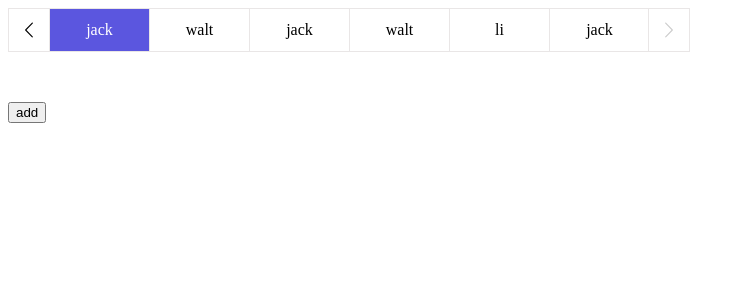
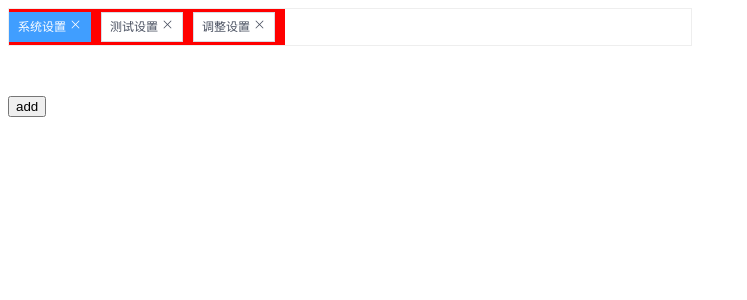
Before and after one commit to 1want/vue3-tabs, a Vue app: page / in a window 1280 px wide. Shown: the top 300 px of the page, without its empty margins (0-747 px from the left). Built offline with nearby package versions, Linux system fonts and the light colour scheme.

Commit message:
删除多余功能

```diff
--- a/src/App.vue
+++ b/src/App.vue
@@ -1,6 +1,6 @@
 <template>
   <div class="content">
-    <Tabs :list="arr" showIcon />
+    <Tabs v-model:list="arr" showIcon />
   </div>
 
   <button @click="add">add</button>
@@ -12,46 +12,22 @@ import { ref } from 'vue'
 
 const arr = ref([
   {
-    name: 'jack',
+    name: '系统设置',
     url: 'a'
   },
   {
-    name: 'walt',
+    name: '测试设置',
     url: 'b'
   },
   {
-    name: 'jack',
-    url: 'a'
-  },
-  {
-    name: 'walt',
-    url: 'b'
-  },
-  {
-    name: 'li',
+    name: '调整设置',
     url: 'c'
-  },
-  {
-    name: 'jack',
-    url: 'a'
-  },
-  {
-    name: 'walt',
-    url: 'b'
   }
-  // {
-  //   name: 'jack',
-  //   url: 'a'
-  // },
-  // {
-  //   name: 'walt',
-  //   url: 'b'
-  // }
 ])
 let num = 0
 const add = () => {
   arr.value.push({
-    name: num,
+    name: num + '',
     url: 'a'
   })
   num++
@@ -66,12 +42,17 @@ const close = () => {
 }
 </script>
 
-<style>
+<style scoped>
 button {
   margin-top: 50px;
 }
 .content {
   width: 682px;
-  height: 100%;
+  height: 36px;
+  display: flex;
+  align-items: center;
+  background: #fff;
+  border: 1px solid #eee;
+  /* overflow: hidden; */
 }
 </style>
--- a/src/assets/css/tabs.css
+++ /dev/null
@@ -1,71 +0,0 @@
-.tabs-content {
-  display: flex;
-  align-items: center;
-  text-align: center;
-  border: 1px solid #e9e6e6;
-}
-.tabs-content .tabs-box {
-  flex: 1;
-  overflow: hidden;
-  box-sizing: border-box;
-  height: 42px;
-}
-.tabs-content .tabs {
-  display: flex;
-  transition: all 0.6s ease-in-out;
-  box-sizing: border-box;
-  border-left: 1px solid #e9e6e6;
-  border-right: 1px solid #e9e6e6;
-}
-.tabs-content .tab {
-  line-height: 42px;
-  border-right: 1px solid #e9e6e6;
-  position: relative;
-  box-sizing: border-box;
-}
-.tabs-content .tab:hover {
-  background: #5b56df;
-  color: #fff;
-  cursor: pointer;
-}
-.tabs-content .tab:hover .close-icon {
-  visibility: visible;
-}
-.tabs-content .tab .close-icon {
-  line-height: 18px;
-  position: absolute;
-  right: 6px;
-  visibility: hidden;
-}
-.tabs-content .is-active {
-  background: #5b56df;
-  color: #fff;
-}
-.tabs-content .pre,
-.tabs-content .next {
-  width: 40px;
-  box-sizing: border-box;
-  border: none;
-  outline: none;
-  cursor: pointer;
-  display: flex;
-  align-items: center;
-  justify-content: center;
-  line-height: 42px;
-  height: 42px;
-}
-.tabs-content .is-disabled {
-  cursor: not-allowed;
-  opacity: 0.2;
-}
-.tabs-content .next .icon {
-  transform: rotate(180deg);
-}
-.tabs-content ul,
-.tabs-content li {
-  margin: 0;
-  padding: 0;
-}
-.tabs-content li {
-  list-style: none;
-}
--- a/src/assets/css/tabs.less
+++ /dev/null
@@ -1,76 +0,0 @@
-.tabs-content {
-  display: flex;
-  align-items: center;
-  text-align: center;
-  border: 1px solid #e9e6e6;
-  .tabs-box {
-    flex: 1;
-    overflow: hidden;
-    box-sizing: border-box;
-    height: 42px;
-  }
-  .tabs {
-    display: flex;
-    transition: all 0.6s ease-in-out;
-    box-sizing: border-box;
-    border-left: 1px solid #e9e6e6;
-    border-right: 1px solid #e9e6e6;
-  }
-
-  .tab {
-    line-height: 42px;
-    border-right: 1px solid #e9e6e6;
-    position: relative;
-    box-sizing: border-box;
-
-    &:hover {
-      background: #5b56df;
-      color: #fff;
-      cursor: pointer;
-      .close-icon {
-        visibility: visible;
-      }
-    }
-    .close-icon {
-      line-height: 18px;
-      position: absolute;
-      // top: -6px;
-      right: 6px;
-      visibility: hidden;
-    }
-  }
-  .is-active {
-    background: #5b56df;
-    color: #fff;
-  }
-  .pre,
-  .next {
-    width: 40px;
-    box-sizing: border-box;
-    border: none;
-    outline: none;
-    cursor: pointer;
-    display: flex;
-    align-items: center;
-    justify-content: center;
-    line-height: 42px;
-    height: 42px;
-  }
-  .is-disabled {
-    cursor: not-allowed;
-    opacity: 0.2;
-  }
-  .next {
-    .icon {
-      transform: rotate(180deg);
-    }
-  }
-  ul,
-  li {
-    margin: 0;
-    padding: 0;
-  }
-  li {
-    list-style: none;
-  }
-}
--- a/src/components/tabs.vue
+++ b/src/components/tabs.vue
@@ -1,138 +1,118 @@
 <template>
   <div class="tabs-content">
+    <div class="tabs">
       <div
-      class="pre"
-      @click="pre"
-      :class="(pageSize <= 1 || currentIndex >= pageSize - 1) && 'is-disabled'"
-    >
-      <slot name="pre">
-        <ArrowIcon />
-      </slot>
-    </div>
-    <div class="tabs-box">
-      <ul
-        class="tabs"
-        ref="tabsRef"
-        @click="adaptive($event)"
-        :style="{ transform: `translateX(-${Number(transformX) + 'px'})` }"
-      >
-        <li
-          :style="{ minWidth: props.width || 100 + 'px' }"
-          class="tab"
-          :class="current === index && 'is-active'"
-          v-for="(item, index) of list"
+        v-for="(item, index) in props.list"
         :key="index"
+        :class="['tab', current === index && 'is-active']"
         @click="handleClick(item, index)"
       >
         {{ item.name }}
-          <span
+        <svg
+          v-if="props.list.length > 1"
+          xmlns="http://www.w3.org/2000/svg"
+          viewBox="0 0 1024 1024"
+          class="icon"
           @click.stop="close(item, index)"
-            class="close-icon"
-            v-if="showIcon"
         >
-            <slot name="closeIcon">x</slot>
-          </span>
-        </li>
-      </ul>
+          <path
+            style="font-size: 12px"
+            fill="currentColor"
+            d="M764.288 214.592 512 466.88 259.712 214.592a31.936 31.936 0 0 0-45.12 45.12L466.752 512 214.528 764.224a31.936 31.936 0 1 0 45.12 45.184L512 557.184l252.288 252.288a31.936 31.936 0 0 0 45.12-45.12L557.12 512.064l252.288-252.352a31.936 31.936 0 1 0-45.12-45.184z"
+          ></path>
+        </svg>
       </div>
-    <div
-      class="next"
-      @click="currentIndex !== 0 && next()"
-      :class="currentIndex === 0 && 'is-disabled'"
-    >
-      <slot name="next">
-        <ArrowIcon />
-      </slot>
     </div>
   </div>
 </template>
 
 <script setup lang="ts">
-import ArrowIcon from './arrow-icon.vue'
-import { getCurrentInstance, onMounted, ref, watch } from 'vue'
+import { ref, watch } from 'vue'
 
+interface TabItem {
+  name: string
+}
 interface Props {
-  list: any[]
+  list: TabItem[]
   jump?: boolean
-  showIcon?: boolean
-  width?: number
+  modelValue?: number
 }
-const props = defineProps<Props>()
-const emits = defineEmits(['handleClick', 'close'])
+const props = withDefaults(defineProps<Props>(), {})
+const emits = defineEmits(['handleClick', 'close', 'update:list', 'update:modelValue'])
 
-const tabsRef = ref<HTMLElement>()
-const pageSize = ref(0)
-const currentIndex = ref(0)
-const current = ref(0)
-const transformX = ref(0)
-let box = 0
-let scrollWidth = 0
-// const router = getCurrentInstance()!.appContext.config.globalProperties.$router
+const current = ref<number>(Number.isFinite(props.modelValue) ? (props.modelValue as number) : 0)
 
-onMounted(() => {
-  init()
-})
-
-const init = () => {
-  box = tabsRef.value!.offsetWidth
-  scrollWidth = props.list.length * (props.width || 100)
-  pageSize.value = Math.ceil(scrollWidth / box)
+function clamp<T extends number>(val: T, min: number, max: number): T {
+  return Math.min(Math.max(val, min), max) as T
 }
 
-const pre = () => {
-  if (!(pageSize.value > 1 && currentIndex.value < pageSize.value - 1)) return
-  transform(++currentIndex.value)
+// 受控激活索引变化
+watch(
+  () => props.modelValue,
+  val => {
+    if (typeof val === 'number' && Number.isFinite(val)) {
+      current.value = clamp(val, 0, Math.max(0, props.list.length - 1))
+    }
+  }
+)
+
+function handleClick(item: TabItem, index: number) {
+  emits('handleClick', item, index)
+  current.value = index
+  emits('update:modelValue', index)
 }
 
-const next = () => {
-  transform(--currentIndex.value)
+function close(item: TabItem, index: number) {
+  const nextList = props.list.slice(0, index).concat(props.list.slice(index + 1))
+  emits('close', item, index)
+  emits('update:list', nextList)
+
+  if (current.value > index) current.value -= 1
+  current.value = clamp(current.value, 0, Math.max(0, nextList.length - 1))
 }
-
-const transform = (index: number) => {
-  transformX.value = index * tabsRef.value!.offsetWidth
-}
-
-const adaptive = (e: any) => {
-  // console.log(e.target.offsetLeft)
-  if (pageSize.value <= 1) return
-  if (tabsRef.value!.offsetWidth - e.screenX + 40 < 100) {
-    currentIndex.value++
-    transformX.value = (currentIndex.value * tabsRef.value!.offsetWidth) / 2
-  }
-  if (e.screenX - 40 < 100 && currentIndex.value !== 0) {
-    currentIndex.value--
-    transformX.value =
-      ((currentIndex.value || 1) * tabsRef.value!.offsetWidth) / 2
-    return
-  }
-  if (e.screenX - 40 < 100 && currentIndex.value === 0) {
-    transformX.value = 0
-  }
-}
-
-const handleClick = (item: any, index: number) => {
-  emits('handleClick', item, index)
-  // props.jump && router.push(item?.url)
-  current.value = index
-}
-
-const close = (item: any, index: number) => {
-  props.list.splice(index, 1)
-  if (current.value === 0 || current.value < index) return
-  current.value--
-  emits('close', item)
-}
-
-const getBoxWidth = () => {
-  scrollWidth = props.list.length * (props.width || 100)
-  pageSize.value = Math.ceil(scrollWidth / box)
-  currentIndex.value = pageSize.value - 1
-  transform(currentIndex.value)
-}
-
-watch(props.list, getBoxWidth)
 </script>
 
 <style>
-@import url('../assets/css/tabs.css');
+.icon {
+  width: 13px;
+  height: 13px;
+}
+.tabs-content {
+  height: 100%;
+  background: red;
+  overflow-x: scroll;
+}
+.tabs-content::-webkit-scrollbar {
+  height: 0;
+}
+
+.tabs-content .tabs {
+  display: flex;
+  align-items: center;
+  height: 100%;
+  white-space: nowrap;
+}
+.tabs-content .tab {
+  position: relative;
+  cursor: pointer;
+  border: 1px solid #d8dce5;
+  color: #495060;
+  height: 28px;
+  line-height: 28px;
+  background: #fff;
+  padding: 0 8px;
+  font-size: 12px;
+  margin-right: 10px;
+}
+.tabs-content .tab:hover {
+  background-color: #409eff;
+  border-color: #409eff;
+  color: #fff;
+}
+
+.tabs-content .is-active {
+  background-color: #409eff;
+  border-color: #409eff;
+  color: #fff;
+}
 </style>
--- a/src/index.ts
+++ b/src/index.ts
@@ -1,4 +1,3 @@
 import Tabs from './components/tabs.vue'
-import './assets/css/tabs.css'
 
 export default Tabs
```
Also changed, not shown: 1 other file (tests, documents, lock files or other folders). Lines whose indentation alone changed are shown as unchanged.
